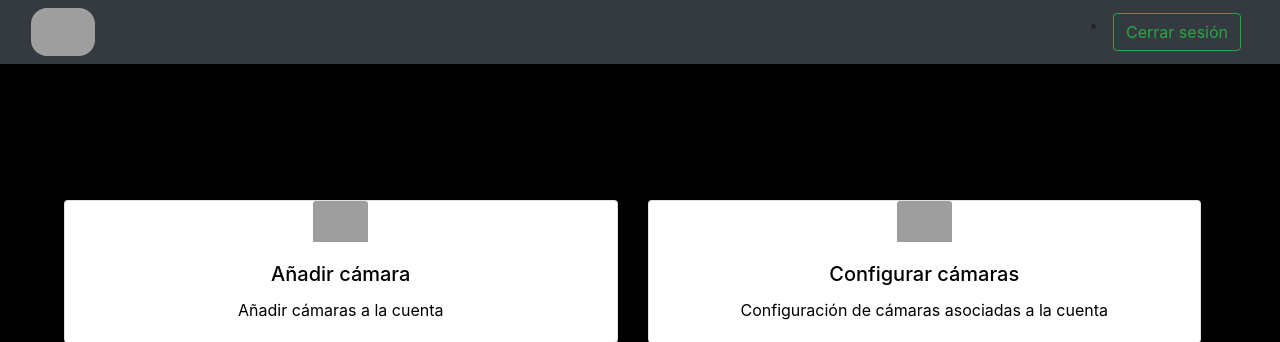
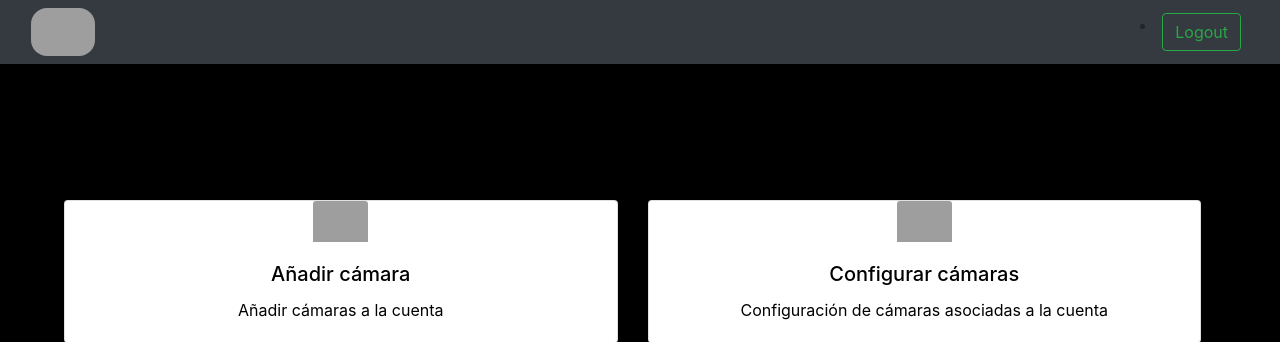
Before and after one commit to Detlos/Web, a Flask app: page /camaras in a window 1280 px wide. Shown: the top 342 px of the page. Run offline with Flask 2, Linux system fonts and the light colour scheme; the visitor is signed in with stand-in values (Sample User, id 1); parts of the project's set-up code (start-up, migrations or seed data) failed here and were passed over; some libraries are stand-ins or nearby versions; grey boxes are pictures that could not be loaded.

Commit message:
backiframe

```diff
--- a/app/templates/base.html
+++ b/app/templates/base.html
@@ -23,10 +23,10 @@
             <form class="d-flex">
 
               {% if logged_in %}
-              <li></li><a href="/logout" class="btn btn-outline-success me-2">Cerrar sesión</a></li>
+              <li></li><a href="/logout" class="btn btn-outline-success me-2">Logout</a></li><!-- Cerrar sesión -->
               {% else %}
-              <li><a href="/register" class="btn btn-outline-success me-2">Registrarse</a></li>
-              <li></li><a href="/login" class="btn btn-outline-success me-2">Iniciar sesion</a></li>
+              <li><a href="/register" class="btn btn-outline-success me-2">Sign Up</a></li><!-- Registrarse -->
+              <li></li><a href="/login" class="btn btn-outline-success me-2">Sign In</a></li><!-- Iniciar sesion -->
               {% endif %}
 
             </form>
```
Also changed, not shown: app/templates/index.html (+3 -5 lines).
